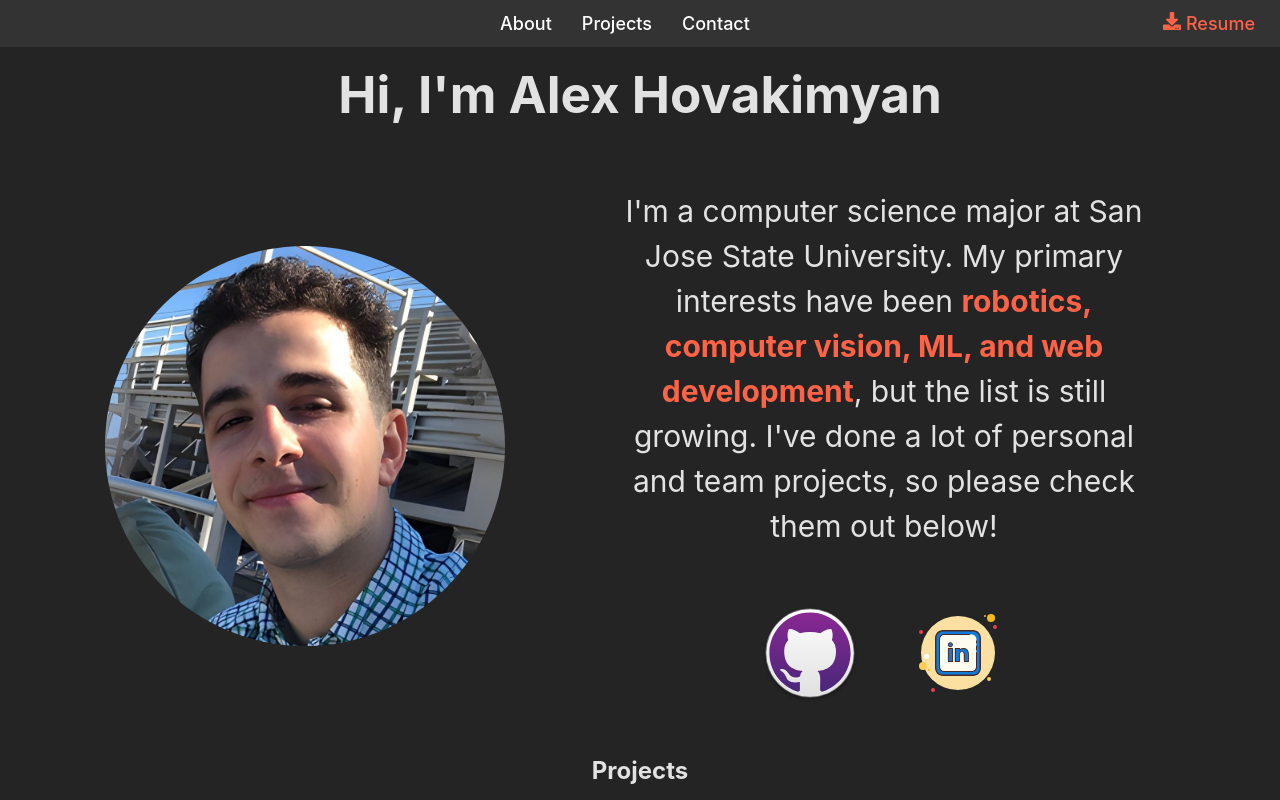
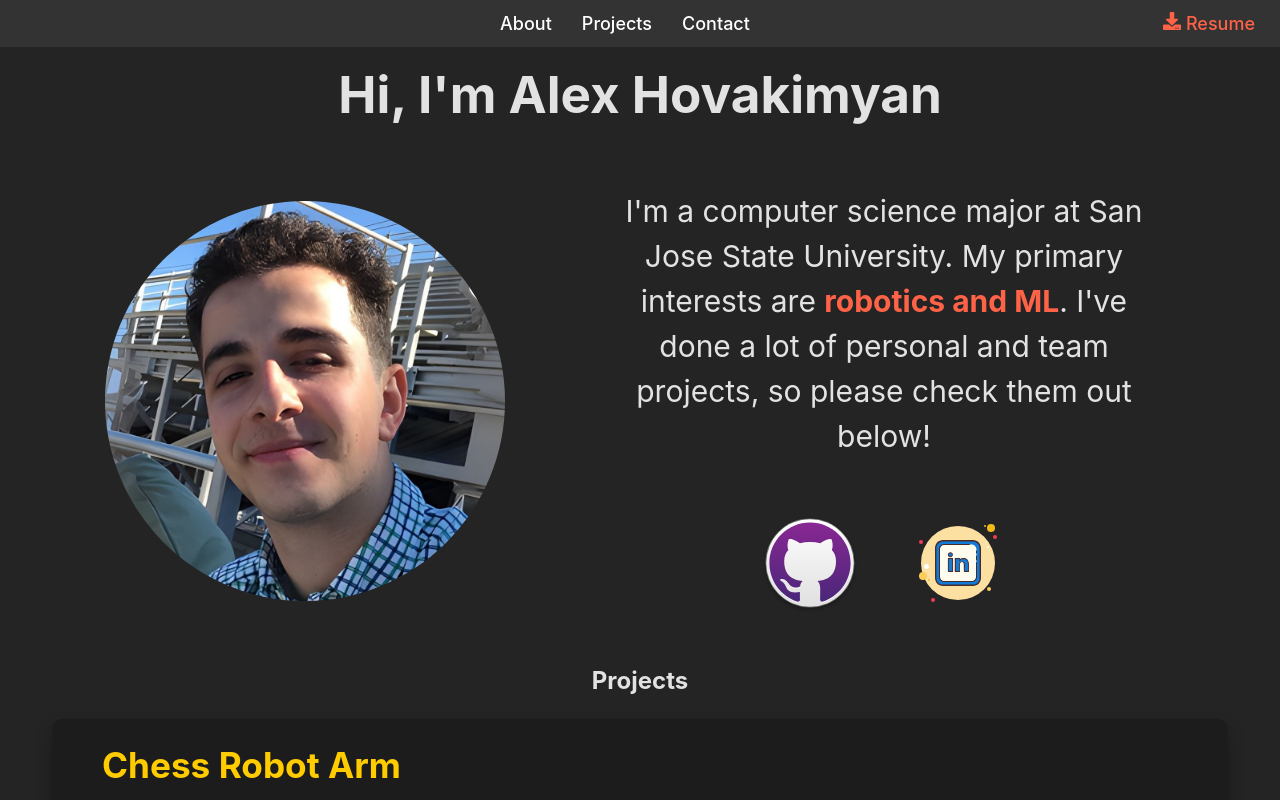
Before and after one commit to hovak101/personal-website, a React (Vite) app: page / in a window 1280 px wide. Shown: the top 800 px of the page. Built offline with nearby package versions, Linux system fonts and the light colour scheme.

Commit message:
Update Profile.jsx

```diff
--- a/src/components/Profile.jsx
+++ b/src/components/Profile.jsx
@@ -8,7 +8,7 @@ function Profile() {
             <img src={alexPhoto} className='profile-photo'/>
             <div className="bio-link-container">
                 <p className="profile-bio">I'm a computer science major at San Jose State University.
-                My primary interests have been <strong className="interests">robotics, computer vision, ML, and web development</strong>, but the list is still growing. I've done a lot of
+                My primary interests are <strong className="interests">robotics and ML</strong>. I've done a lot of
                 personal and team projects, so please check them out below!</p>
                 <Links/>
             </div>
```
